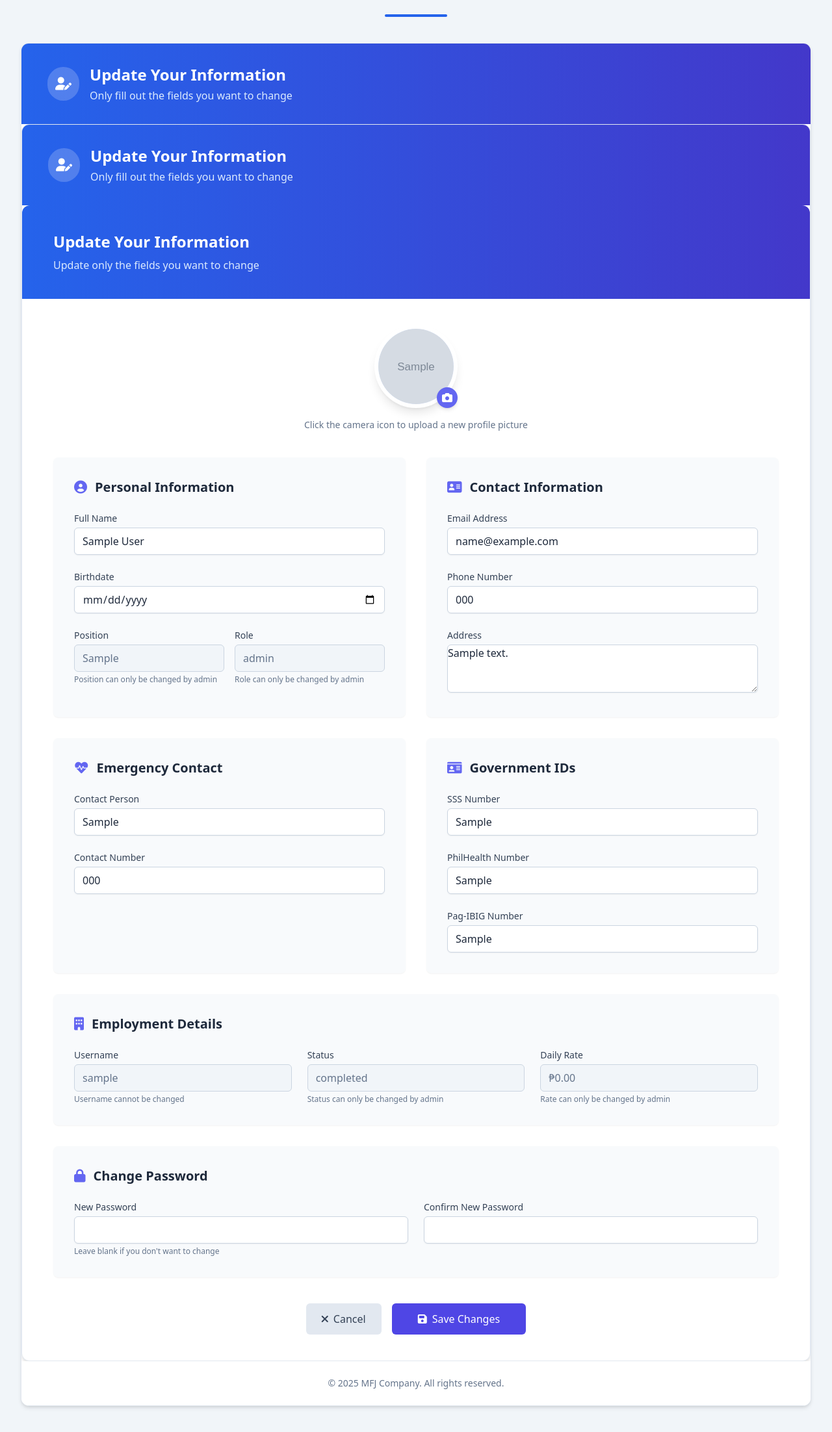
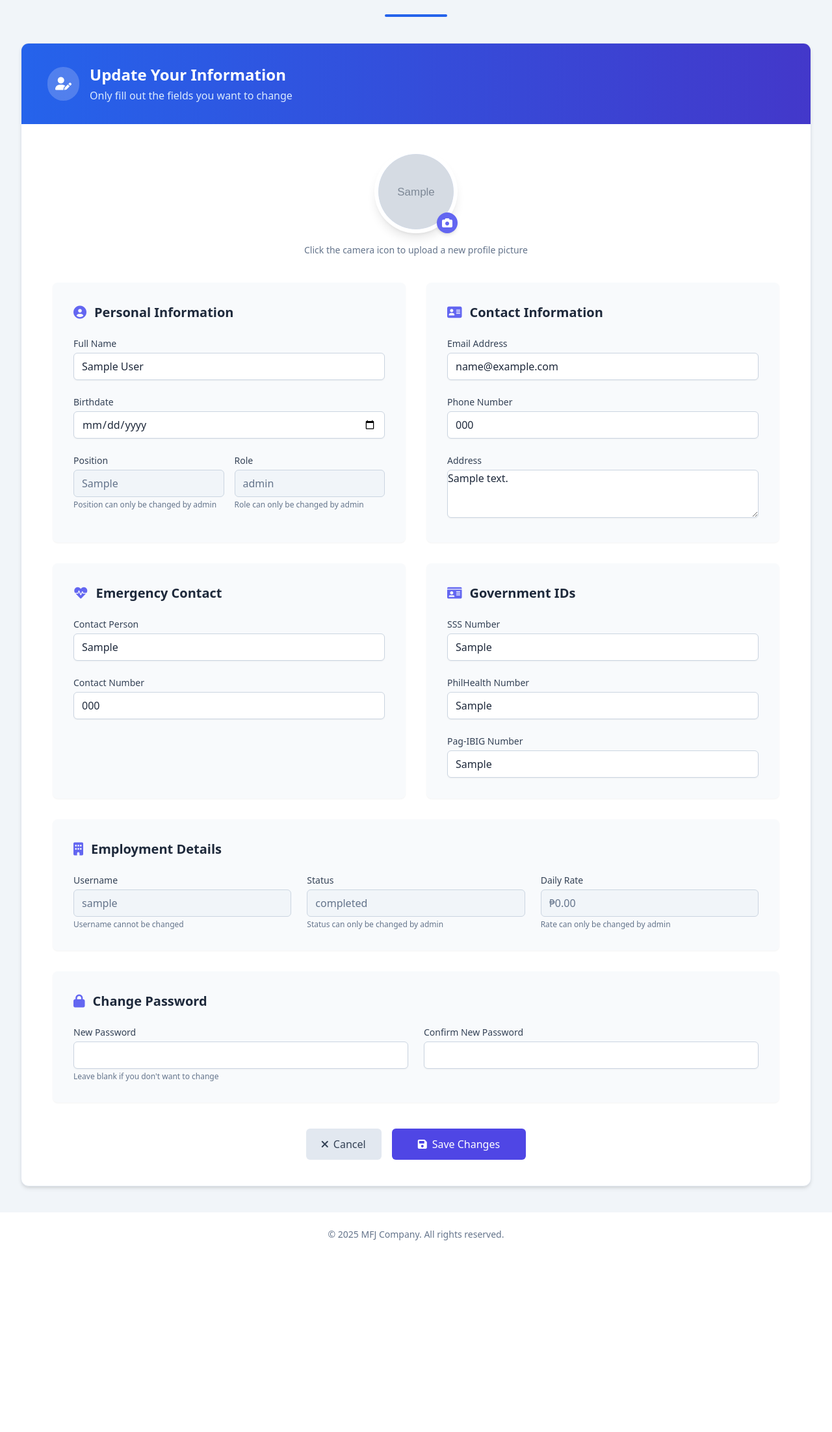
Before and after one commit to cattllea0211/MFJ-Website, a PHP site: page /edit_profile.php in a window 1280 px wide. Shown: the part 198-2402 px from the top of the page at 65% size. After the commit the page ends 2107 px from the top, so only its background shows below. Run offline with PHP 8.4, Linux system fonts and the light colour scheme; the visitor is signed in with stand-in values (Sample User, id 1); tables that the repository leaves empty or names only in its code hold one stand-in row (values such as "Sample post"); grey boxes marked "Sample" are stand-in pictures; some libraries are stand-ins or nearby versions.

Commit message:
Update edit_profile.php

```diff
--- a/edit_profile.php
+++ b/edit_profile.php
@@ -237,50 +237,6 @@ if ($_SERVER['REQUEST_METHOD'] === 'POST') {
                 </div>
             </div>
         </div>
-
-    <?php if (!empty($message)): ?>
-    <div class="mb-8 w-full animate-fade-in">
-        <div class="<?php echo $messageType === 'success' ? 'bg-green-100 text-green-800 border-green-200' : ($messageType === 'warning' ? 'bg-yellow-100 text-yellow-800 border-yellow-200' : 'bg-red-100 text-red-800 border-red-200'); ?> border px-4 py-3 rounded-lg flex items-center shadow-sm">
-            <i class="<?php echo $messageType === 'success' ? 'fas fa-check-circle' : ($messageType === 'warning' ? 'fas fa-exclamation-triangle' : 'fas fa-times-circle'); ?> mr-3 text-xl"></i>
-            <span class="font-medium"><?php echo $message; ?></span>
-        </div>
-    </div>
-    <?php endif; ?>
-
-    <!-- Profile Form -->
-    <div class="bg-white rounded-xl shadow-md overflow-hidden border border-slate-200">
-        <!-- Profile Header -->
-        <div class="bg-gradient-to-r from-blue-600 to-indigo-700 px-8 py-8 sm:px-10 relative overflow-hidden">
-            <div class="absolute inset-0 bg-pattern opacity-10"></div>
-            <div class="relative z-10 flex items-center">
-                <div class="bg-white/20 p-3 rounded-full mr-4">
-                    <i class="fas fa-user-edit text-white text-xl"></i>
-                </div>
-                <div>
-                    <h2 class="text-2xl font-bold text-white">Update Your Information</h2>
-                    <p class="text-blue-100 mt-1">Only fill out the fields you want to change</p>
-                </div>
-            </div>
-        </div>
-
-            <?php if (!empty($message)): ?>
-            <div class="mb-8 w-full">
-                <div class="<?php echo $messageType === 'success' ? 'bg-green-100 text-green-800 border-green-200' : ($messageType === 'warning' ? 'bg-yellow-100 text-yellow-800 border-yellow-200' : 'bg-red-100 text-red-800 border-red-200'); ?> border px-4 py-3 rounded-lg flex items-center">
-                    <i class="<?php echo $messageType === 'success' ? 'fas fa-check-circle' : ($messageType === 'warning' ? 'fas fa-exclamation-triangle' : 'fas fa-times-circle'); ?> mr-3 text-xl"></i>
-                    <?php echo $message; ?>
-                </div>
-            </div>
-            <?php endif; ?>
-
-            <!-- Profile Form -->
-            <div class="bg-white rounded-xl shadow-sm overflow-hidden">
-
-                <!-- Profile Header -->
-                <div class="bg-gradient-to-r from-blue-600 to-indigo-700 px-8 py-10 sm:px-12 relative overflow-hidden">
-                    <div class="absolute inset-0 bg-pattern opacity-10"></div>
-                    <h2 class="text-2xl font-bold text-white relative z-10">Update Your Information</h2>
-                    <p class="text-blue-100 mt-2 relative z-10">Update only the fields you want to change</p>
-                </div>
 
                 <!-- Profile Content -->
                 <div class="px-8 py-10 sm:px-12 profile-content relative z-10">
```
